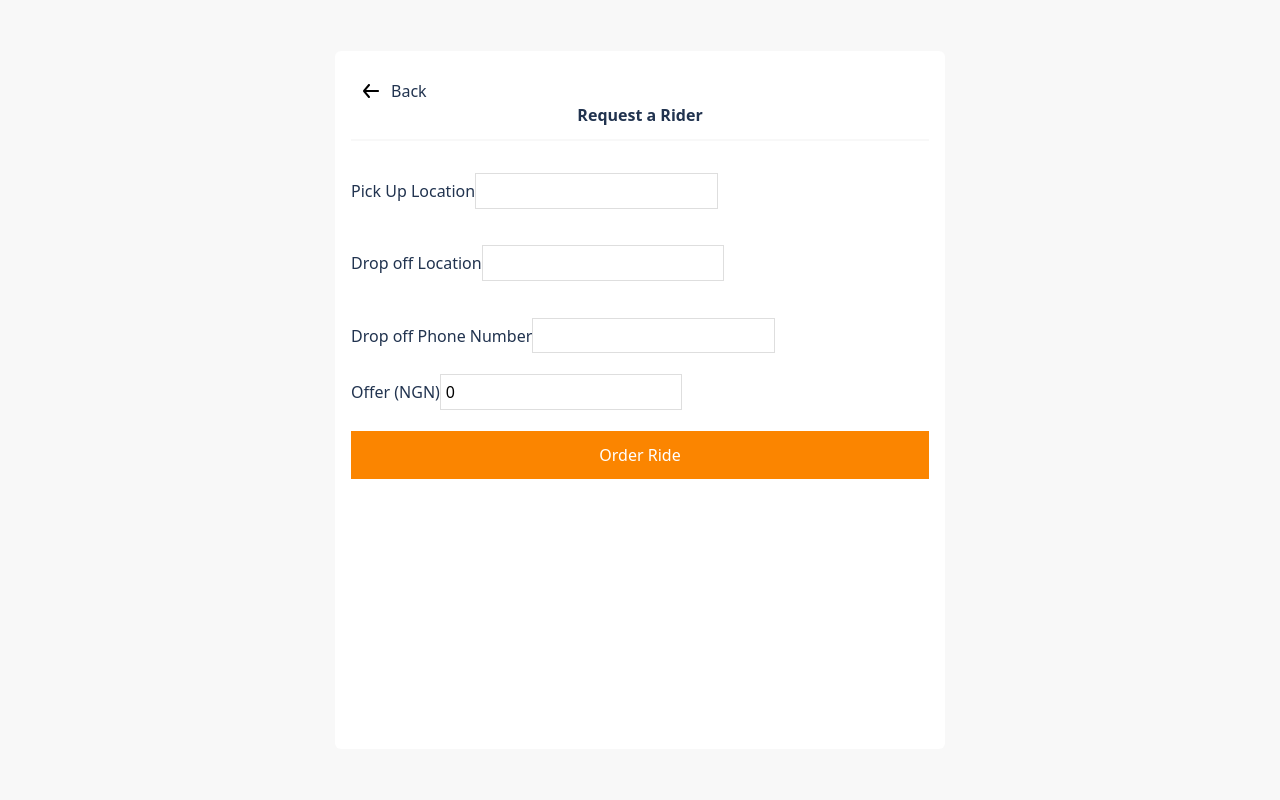
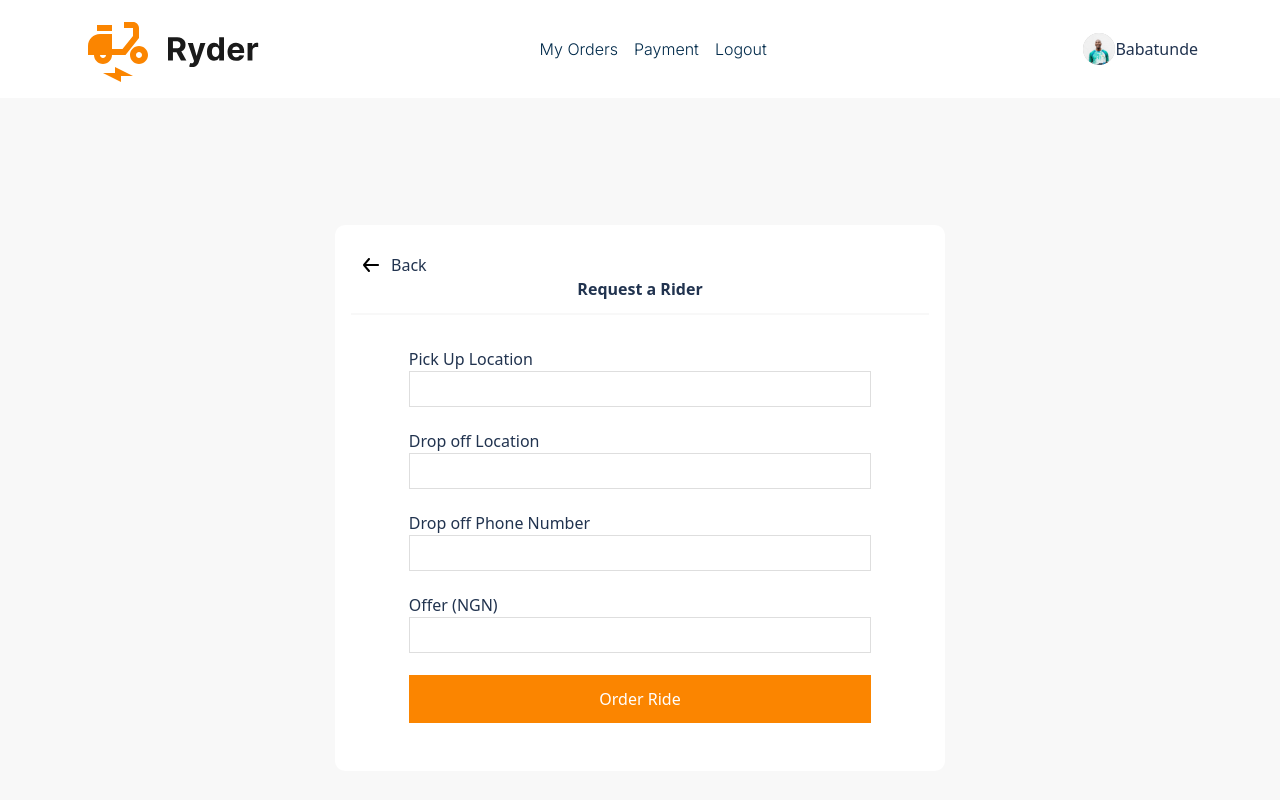
Before and after one commit to J-aimz/Ryder_Frontend_, a React (Create React App) app in the folder ryder/: page /request-form in a window 1280 px wide. Shown: the top 800 px of the page. Built offline with nearby package versions, Linux system fonts and the light colour scheme.

Commit message:
request form fixed

```diff
--- a/ryder/src/components/index.js
+++ b/ryder/src/components/index.js
@@ -3,3 +3,5 @@ export { default as AllOrders } from "./allOrders/AllOrders"
 export { default as Messages } from "./messages/Messages"
 export { default as AppNavbar } from "./AppNavbar"
 export { default as MapComponent } from "./map/MapComponent"
+export { default as RiderNavbar } from "./dashboard/RiderNavbar"
+export { default as UserNavbar } from "./dashboard/UserNavbar"
--- a/ryder/src/pages/requestRiderForm/RequestRiderForm.jsx
+++ b/ryder/src/pages/requestRiderForm/RequestRiderForm.jsx
@@ -2,6 +2,9 @@ import { useNavigate } from "react-router-dom";
 import { useState, useEffect } from "react";
 import styles from "./RequestRiderForm.module.css";
 import { backArrowIcon } from "../../assets";
+
+import { UserNavbar } from "../../components";
+import Footer from "../landing_page/footer";
 
 function RequestRiderForm() {
   const navigate = useNavigate();
@@ -9,15 +12,17 @@ function RequestRiderForm() {
     pickUpLocation: "",
     dropOffLocation: "",
     dropOffPhoneNumber: "",
-    Offer: 0
+    Offer: null,
+    pickupLatLog: {},
+    dropOffLatLog: {},
   });
 
   const [pickUpSuggestions, setPickUpSuggestions] = useState([]);
   const [dropOffSuggestions, setDropOffSuggestions] = useState([]);
   const [selectedPickUpLocation, setSelectedPickUpLocation] = useState("");
   const [selectedDropOffLocation, setSelectedDropOffLocation] = useState("");
-  const [showPickUpSuggestions, setShowPickUpSuggestions] = useState(true);
-  const [showDropOffSuggestions, setShowDropOffSuggestions] = useState(true);
+  const [showPickUpSuggestions, setShowPickUpSuggestions] = useState(false);
+  const [showDropOffSuggestions, setShowDropOffSuggestions] = useState(false);
 
   useEffect(() => {
     if (formData.pickUpLocation) {
@@ -72,26 +77,50 @@ function RequestRiderForm() {
   };
 
   const handleSelectPickUpLocation = (location) => {
-    setSelectedPickUpLocation(location.description);
-    setFormData((prev) => ({ ...prev, pickUpLocation: location.description }));
+    setSelectedPickUpLocation(location);
+    setFormData((prev) => ({ ...prev, pickUpLocation: location }));
     setShowPickUpSuggestions(false);
   };
 
   const handleSelectDropOffLocation = (location) => {
-    setSelectedDropOffLocation(location.description);
-    setFormData((prev) => ({ ...prev, dropOffLocation: location.description }));
+    setSelectedDropOffLocation(location);
+    setFormData((prev) => ({ ...prev, dropOffLocation: location }));
     setShowDropOffSuggestions(false);
   };
 
-  const handlePickUpInputBlur = () => {
-    setShowPickUpSuggestions(false);
+  const handleChange = (e) => {
+    const { name, value } = e.target;
+    setFormData((prev) => ({ ...prev, [name]: value }));
   };
 
-  const handleDropOffInputBlur = () => {
-    setShowDropOffSuggestions(false);
+  const getLocationDetails = async (placeId) => {
+    const response = await fetch(
+      `https://maps.googleapis.com/maps/api/place/details/json?place_id=${placeId}&key=${process.env.REACT_APP_googleMapsKey}`
+    );
+    const data = await response.json();
+
+    return data.result;
+  };
+
+  const handleFormSubmition = async () => {
+    const pickupLatLog = await getLocationDetails(
+      formData.pickUpLocation?.place_id
+    );
+
+    const dropOffLatLog = await getLocationDetails(
+      formData.dropOffLocation?.place_id
+    );
+
+    setFormData((prev) => ({
+      ...prev,
+      pickupLatLog: pickupLatLog.geometry.location,
+      dropOffLatLog: dropOffLatLog.geometry.location,
+    }));
   };
 
   return (
+    <>
+      <UserNavbar />
       <div className={styles.con}>
         <div className={styles.body_container}>
           <div className={styles.header}>
@@ -108,18 +137,18 @@ function RequestRiderForm() {
                 type="text"
                 id="pickUpLocation"
                 name="pickUpLocation"
-              value={selectedPickUpLocation}
+                value={selectedPickUpLocation?.description}
                 onChange={handlePickUpInputChange}
-              onBlur={handlePickUpInputBlur}
               />
               {showPickUpSuggestions && (
-              <ul className="suggestions">
+                <ul
+                  className={styles.suggestions}
+                  style={{ display: showPickUpSuggestions ? "block" : "none" }}
+                >
                   {pickUpSuggestions.map((location) => (
                     <li
                       key={location.place_id}
-                    onClick={() =>
-                      handleSelectPickUpLocation(location.description)
-                    }
+                      onClick={() => handleSelectPickUpLocation(location)}
                     >
                       {location.description}
                     </li>
@@ -127,25 +156,24 @@ function RequestRiderForm() {
                 </ul>
               )}
             </label>
-
             <label htmlFor="dropOffLocation">
               <span>Drop off Location</span>
               <input
                 type="text"
                 id="dropOffLocation"
                 name="dropOffLocation"
-              value={selectedDropOffLocation}
+                value={selectedDropOffLocation?.description}
                 onChange={handleDropOffInputChange}
-              onBlur={handleDropOffInputBlur}
               />
               {showDropOffSuggestions && (
-              <ul className="suggestions">
+                <ul
+                  className={styles.suggestions}
+                  style={{ display: showDropOffSuggestions ? "block" : "none" }}
+                >
                   {dropOffSuggestions.map((location) => (
                     <li
                       key={location.place_id}
-                    onClick={() =>
-                      handleSelectDropOffLocation(location.description)
-                    }
+                      onClick={() => handleSelectDropOffLocation(location)}
                     >
                       {location.description}
                     </li>
@@ -153,36 +181,224 @@ function RequestRiderForm() {
                 </ul>
               )}
             </label>
-
             <label htmlFor="dropOffPhoneNumber">
               <span>Drop off Phone Number</span>
               <input
-              type="text"
+                type="tel"
                 id="dropOffPhoneNumber"
                 name="dropOffPhoneNumber"
                 value={formData.dropOffPhoneNumber}
-              onChange={handlePickUpInputChange}
+                onChange={(e) => handleChange(e)}
               />
             </label>
-
             <label htmlFor="Offer">
               <span>Offer (NGN)</span>
               <input
-              type="text"
+                type="number"
                 id="Offer"
                 name="Offer"
                 value={formData.Offer}
-              onChange={handlePickUpInputChange}
+                onChange={(e) => handleChange(e)}
               />
             </label>
-
-          <button type="button" onClick={() => console.log(formData)}>
+            <button type="button" onClick={handleFormSubmition}>
               Order Ride
             </button>
           </div>
         </div>
       </div>
+      <Footer />
+    </>
   );
 }
 
 export default RequestRiderForm;
+
+// import { useNavigate } from "react-router-dom";
+// import { useState, useEffect } from "react";
+// import styles from "./RequestRiderForm.module.css";
+// import { backArrowIcon } from "../../assets";
+
+// function RequestRiderForm() {
+//   const navigate = useNavigate();
+//   const [formData, setFormData] = useState({
+//     pickUpLocation: "",
+//     dropOffLocation: "",
+//     dropOffPhoneNumber: "",
+//     Offer: 0
+//   });
+
+//   const [pickUpSuggestions, setPickUpSuggestions] = useState([]);
+//   const [dropOffSuggestions, setDropOffSuggestions] = useState([]);
+//   const [selectedPickUpLocation, setSelectedPickUpLocation] = useState("");
+//   const [selectedDropOffLocation, setSelectedDropOffLocation] = useState("");
+//   const [showPickUpSuggestions, setShowPickUpSuggestions] = useState(true);
+//   const [showDropOffSuggestions, setShowDropOffSuggestions] = useState(true);
+
+//   useEffect(() => {
+//     if (formData.pickUpLocation) {
+//       fetch(
+//         `https://maps.googleapis.com/maps/api/place/autocomplete/json?input=${formData.pickUpLocation}&key=${process.env.REACT_APP_googleMapsKey}`
+//       )
+//         .then((response) => response.json())
+//         .then((data) => {
+//           if (data.predictions) {
+//             setPickUpSuggestions(data.predictions);
+//           }
+//         })
+//         .catch((error) =>
+//           console.error("Error fetching pickup location suggestions:", error)
+//         );
+//     } else {
+//       setPickUpSuggestions([]);
+//     }
+//   }, [formData.pickUpLocation]);
+
+//   useEffect(() => {
+//     if (formData.dropOffLocation) {
+//       fetch(
+//         `https://maps.googleapis.com/maps/api/place/autocomplete/json?input=${formData.dropOffLocation}&key=${process.env.REACT_APP_googleMapsKey}`
+//       )
+//         .then((response) => response.json())
+//         .then((data) => {
+//           if (data.predictions) {
+//             setDropOffSuggestions(data.predictions);
+//           }
+//         })
+//         .catch((error) =>
+//           console.error("Error fetching drop-off location suggestions:", error)
+//         );
+//     } else {
+//       setDropOffSuggestions([]);
+//     }
+//   }, [formData.dropOffLocation]);
+
+//   const handlePickUpInputChange = (event) => {
+//     const { name, value } = event.target;
+//     setFormData((prev) => ({ ...prev, [name]: value }));
+//     setSelectedPickUpLocation(value);
+//     setShowPickUpSuggestions(true);
+//   };
+
+//   const handleDropOffInputChange = (event) => {
+//     const { name, value } = event.target;
+//     setFormData((prev) => ({ ...prev, [name]: value }));
+//     setSelectedDropOffLocation(value);
+//     setShowDropOffSuggestions(true);
+//   };
+
+//   const handleSelectPickUpLocation = (location) => {
+//     setSelectedPickUpLocation(location.description);
+//     setFormData((prev) => ({ ...prev, pickUpLocation: location.description }));
+//     setShowPickUpSuggestions(false);
+//   };
+
+//   const handleSelectDropOffLocation = (location) => {
+//     setSelectedDropOffLocation(location.description);
+//     setFormData((prev) => ({ ...prev, dropOffLocation: location.description }));
+//     setShowDropOffSuggestions(false);
+//   };
+
+//   const handlePickUpInputBlur = () => {
+//     setShowPickUpSuggestions(false);
+//   };
+
+//   const handleDropOffInputBlur = () => {
+//     setShowDropOffSuggestions(false);
+//   };
+
+//   return (
+//     <div className={styles.con}>
+//       <div className={styles.body_container}>
+//         <div className={styles.header}>
+//           <div className={styles.back_btn} onClick={() => navigate(-1)}>
+//             <img src={backArrowIcon} alt="" />
+//             <span>Back</span>
+//           </div>
+//           <span>Request a Rider</span>
+//         </div>
+//         <div className={styles.form_con}>
+//           <label htmlFor="pickUpLocation">
+//             <span>Pick Up Location</span>
+//             <input
+//               type="text"
+//               id="pickUpLocation"
+//               name="pickUpLocation"
+//               value={selectedPickUpLocation}
+//               onChange={handlePickUpInputChange}
+//               onBlur={handlePickUpInputBlur}
+//             />
+//             {showPickUpSuggestions && (
+//               <ul className="suggestions">
+//                 {pickUpSuggestions.map((location) => (
+//                   <li
+//                     key={location.place_id}
+//                     onClick={() =>
+//                       handleSelectPickUpLocation(location.description)
+//                     }
+//                   >
+//                     {location.description}
+//                   </li>
+//                 ))}
+//               </ul>
+//             )}
+//           </label>
+
+//           <label htmlFor="dropOffLocation">
+//             <span>Drop off Location</span>
+//             <input
+//               type="text"
+//               id="dropOffLocation"
+//               name="dropOffLocation"
+//               value={selectedDropOffLocation}
+//               onChange={handleDropOffInputChange}
+//               onBlur={handleDropOffInputBlur}
+//             />
+//             {showDropOffSuggestions && (
+//               <ul className="suggestions">
+//                 {dropOffSuggestions.map((location) => (
+//                   <li
+//                     key={location.place_id}
+//                     onClick={() =>
+//                       handleSelectDropOffLocation(location.description)
+//                     }
+//                   >
+//                     {location.description}
+//                   </li>
+//                 ))}
+//               </ul>
+//             )}
+//           </label>
+
+//           <label htmlFor="dropOffPhoneNumber">
+//             <span>Drop off Phone Number</span>
+//             <input
+//               type="text"
+//               id="dropOffPhoneNumber"
+//               name="dropOffPhoneNumber"
+//               value={formData.dropOffPhoneNumber}
+//               onChange={handlePickUpInputChange}
+//             />
+//           </label>
+
+//           <label htmlFor="Offer">
+//             <span>Offer (NGN)</span>
+//             <input
+//               type="text"
+//               id="Offer"
+//               name="Offer"
+//               value={formData.Offer}
+//               onChange={handlePickUpInputChange}
+//             />
+//           </label>
+
+//           <button type="button" onClick={() => console.log(formData)}>
+//             Order Ride
+//           </button>
+//         </div>
+//       </div>
+//     </div>
+//   );
+// }
+
+// export default RequestRiderForm;
--- a/ryder/src/pages/requestRiderForm/RequestRiderForm.module.css
+++ b/ryder/src/pages/requestRiderForm/RequestRiderForm.module.css
@@ -1,11 +1,10 @@
-
-
 .con {
     width: 100%;
     min-height: 100vh;
     background: var(--secondary-bg);
     display: flex;
     place-content: center;
+    /* background-color: red; */
 }
 
 .body_container {
@@ -14,7 +13,8 @@
     min-height: 530px;
     background-color: var(--primary-bg);
     padding: 1rem;
-    border-radius: 6px;
+    border-radius: 10px;
+    box-shadow: 0 0 6px gainsboro;
 }
 
 .header {
@@ -27,14 +27,14 @@
     align-items: flex-start;
 }
 
-.header> div{
+.header>div {
     display: flex;
     align-items: center;
     justify-content: flex-start;
     gap: .5rem;
 }
 
-.header> span {
+.header>span {
     font-weight: 700;
     display: block;
     width: 100%;
@@ -45,8 +45,8 @@
     margin-top: 2rem;
     display: flex;
     flex-direction: column;
-    /* justify-content: center;
-    align-items: center; */
+    justify-content: center;
+    align-items: center;
     gap: 1.3rem;
     min-height: 70vh;
 }
@@ -56,6 +56,24 @@ label {
     flex-direction: column;
     gap: .7rem;
     width: 100%;
+    position: relative;
+}
+
+label>* {
+    display: block;
+    width: 100%;
+}
+
+.suggestions {
+    position: absolute;
+    padding: 4px;
+    z-index: 10;
+    width: 100%;
+    height: min-content;
+}
+
+.suggestions li:hover {
+    background: #fff;
 }
 
 input {
@@ -63,6 +81,7 @@ input {
     font-size: 16px;
     border: #00000021 1px solid;
     outline: none;
+    flex: 1;
 }
 
 input:focus {
@@ -103,6 +122,9 @@ button:hover {
     background: var(--text-prompt-bg);
 }
 
+.back_btn {
+    cursor: pointer;
+}
 
 @media (min-width: 992px) {
     .body_container {
@@ -111,11 +133,20 @@ button:hover {
         box-shadow: 0px 0px 8px var(--secondary-bg);
     }
 
+    .header {
+        margin-bottom: 2rem;
+    }
+
     button {
         margin-top: 3rem;
     }
+
+    .form_con {
+        gap: 1.4rem;
+        min-height: min-content;
+        /* border: 1px solid red; */
+        width: 80%;
+        margin: 0 auto;
+        padding-bottom: 2rem;
+    }
 }
-
-.back_btn {
-    cursor: pointer;
-}
--- a/ryder/src/pages/ryderEarnings/RyderEarnings.jsx
+++ b/ryder/src/pages/ryderEarnings/RyderEarnings.jsx
@@ -3,7 +3,7 @@ import React from "react";
 import "../../styles/ryderEarnings.css";
 import Vector from "../../images/Vector.svg";
 import Time from "../../images/Time.svg";
-import RiderNavbar from "../../components/dashboard/riderNavbar";
+import RiderNavbar from "../../components/dashboard/RiderNavbar";
 
 export default function RyderEarnings() {
   return (
```
Lines whose indentation alone changed are shown as unchanged.
